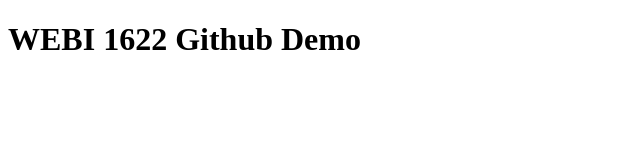
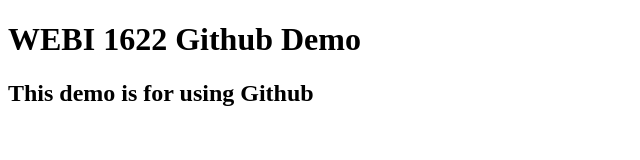
Before and after one commit to eder0009/webi1622demo, a plain HTML site: page index.html in a window 1280 px wide. Shown: the whole page, without its empty margins (0-640 px from the left). Drawn offline with Linux system fonts and the light colour scheme.

Commit message:
added h2

```diff
--- a/index.html
+++ b/index.html
@@ -6,5 +6,7 @@
 </head>
 <body>
  <h1>WEBI 1622 Github Demo</h1>
+
+    <h2>This demo is for using Github</h2>
 </body>
 </html>
```
